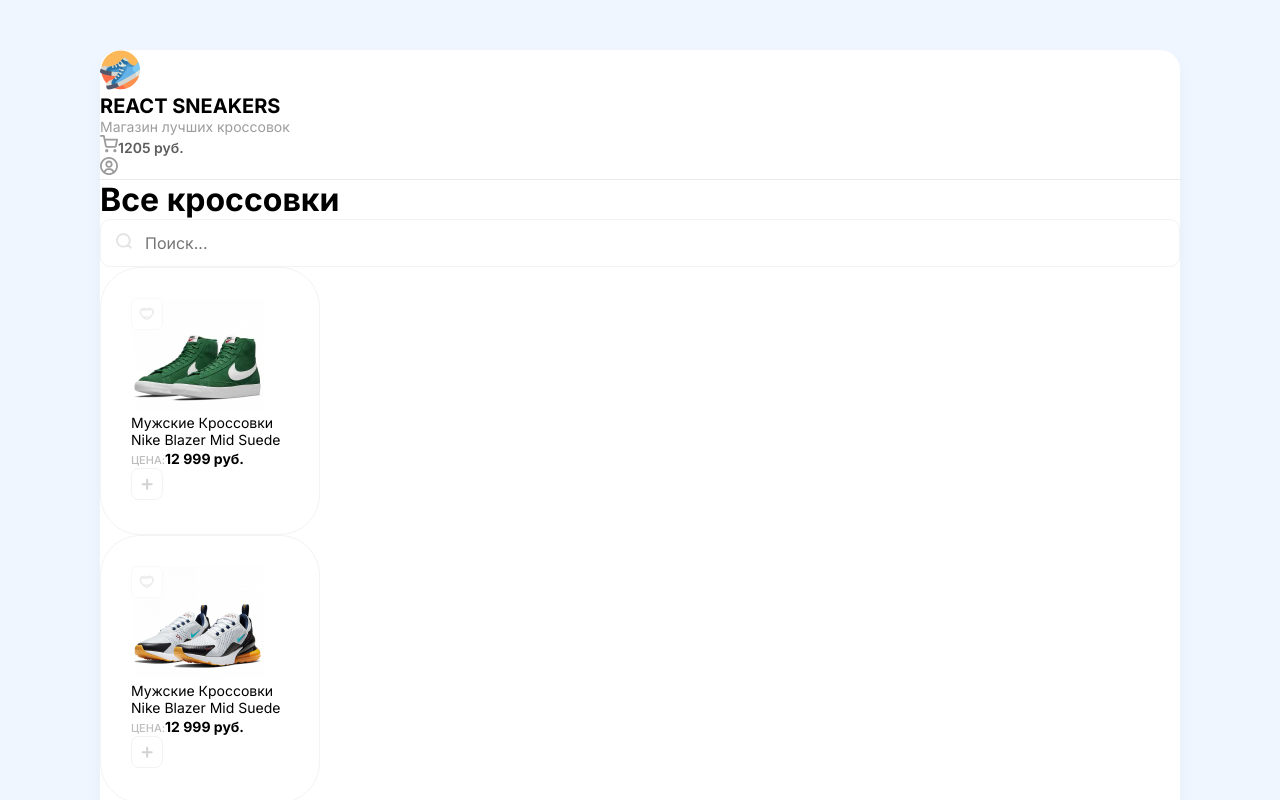
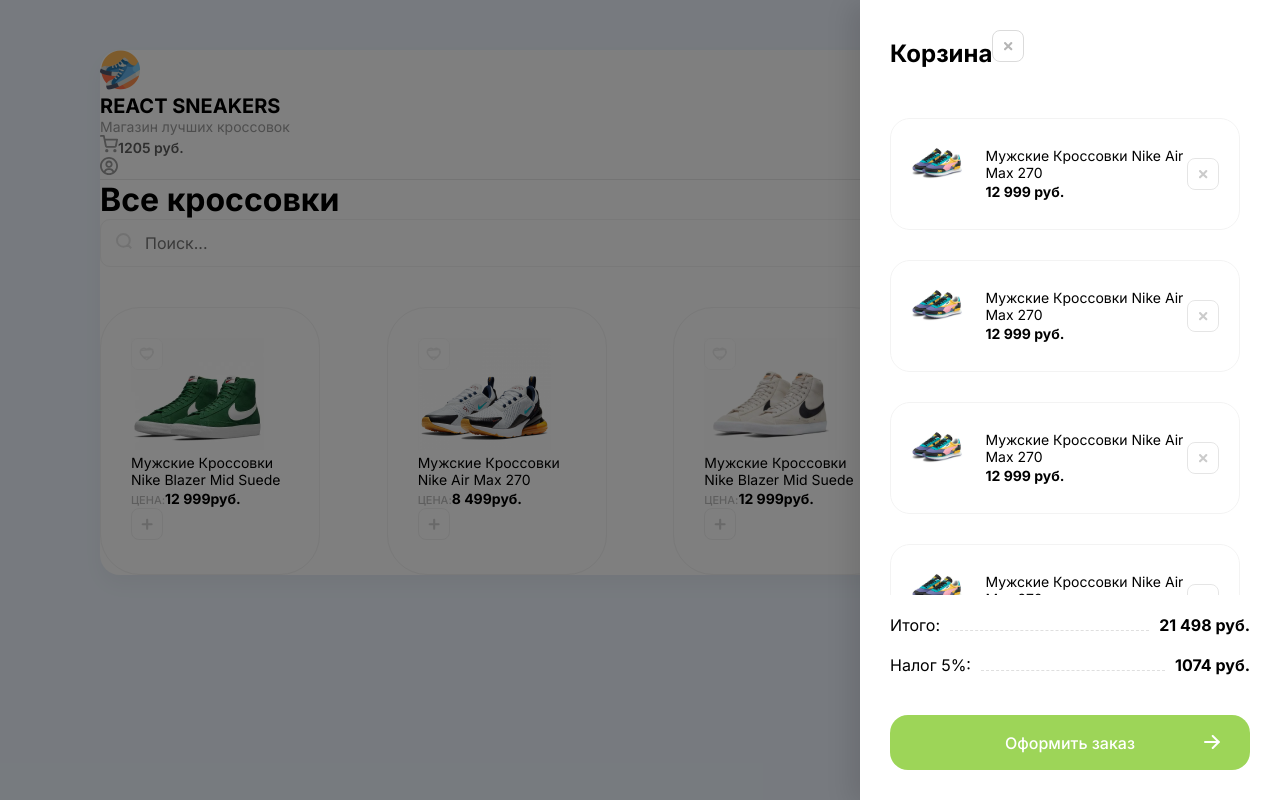
Before and after one commit to Behruz746/React-SNEAKERS, a React (Vite) app: page / in a window 1280 px wide. Shown: the top 800 px of the page. Built offline with nearby package versions, Linux system fonts and the light colour scheme.

Commit message:
new function in react components

```diff
--- a/src/App.jsx
+++ b/src/App.jsx
@@ -1,7 +1,7 @@
 // Components
-import Drawer from "./components/Drawer";
+import Drawer from "./components/Drawer/Drawer";
 import Header from "./components/Header";
-import Cards from "./components/Cards";
+import Cards from "./components/Card/Cards";
 
 // Images
 import { search } from "./assets/index.js";
@@ -21,7 +21,7 @@
           </div>
         </div>
 
-        <Cards />
+        <Cards onClick={() => console.log("Hello")} />
       </div>
     </div>
   );
--- /dev/null
+++ b/src/components/Card/Card.module.scss
@@ -0,0 +1,67 @@
+.Cards {
+    display: flex;
+    align-items: center;
+    justify-content: space-between;
+    margin-top: 40px;
+    flex-wrap: wrap;
+    gap: 20px;
+  }
+
+  .card {
+    border: 1px solid #f3f3f3;
+    padding: 30px;
+    width: 220px;
+    border-radius: 40px;
+    transition: .2s ease-in-out;
+
+    &:hover {
+      box-shadow: 0px 14px 30px 0px rgba(0, 0, 0, 0.06);
+      transform: translateY(-5px);
+    }
+
+    .favorite {
+      position: absolute;
+      cursor: pointer;
+
+      img {
+        width: 32px;
+        height: auto;
+      }
+    }
+
+    span {
+      color: #BDBDBD;
+      font-size: 11px;
+      font-style: normal;
+      font-weight: 500;
+      line-height: normal;
+      text-transform: uppercase
+    }
+
+    h5 {
+      color: #000;
+      font-size: 14px;
+      font-style: normal;
+      font-weight: 400;
+      line-height: normal
+    }
+
+    b {
+      color: #000;
+      font-size: 14px;
+      font-style: normal;
+      font-weight: 700;
+      line-height: normal;
+    }
+  }
+
+  .card__btn {
+    background-color: #fff;
+    box-sizing: border-box;
+    border-radius: 8px;
+    width: 32px;
+    height: 32px;
+    border: 0;
+    outline: 0;
+    cursor: pointer;
+  }
--- a/src/components/Cards.jsx
+++ b/src/components/Card/Cards.jsx
@@ -1,28 +1,31 @@
 import { v4 as uuidv4 } from "uuid";
 
+// Style
+import styles from "./Card.module.scss";
+
 // Images
-import { plusIcon, heart, heart_active } from "../assets/index.js";
+import { plusIcon, heart, heart_active } from "../../assets/index.js";
 
 // card Data
-import cardsObj from "../constants/dataObj.js";
+import cardsObj from "../../constants/dataObj.js";
 
-function Cards() {
+function Cards(props) {
   return (
-    <div className="d-flex align-center justify-between mt-40 Cards">
+    <div className={styles.Cards}>
       {cardsObj.map((data) => {
         return (
-          <div className="card" key={uuidv4()}>
-            <div className="favorite">
+          <div className={styles.card} key={uuidv4()}>
+            <div className={styles.favorite}>
               <img src={heart} alt="heart" />
             </div>
             <img width={133} height={112} src={data.image} alt="Shoes image" />
-            <h5>{data.title}</h5>
+            <h5>{data.name}</h5>
             <div className="d-flex justify-between align-center">
               <div className="d-flex flex-column mt-15">
-                <span>{data.price}</span>
-                <b>12 999 руб.</b>
+                <span>ЦЕНА:</span>
+                <b>{data.price}руб.</b>
               </div>
-              <button className="card__btn">
+              <button className={styles.card__btn} onClick={props.onClick}>
                 <img width={32} height={32} src={plusIcon} alt="plus icon" />
               </button>
             </div>
--- a/src/components/Drawer.jsx
+++ b/src/components/Drawer/Drawer.jsx
@@ -1,10 +1,17 @@
-import { remove_btn, shoes01, arrow } from '../assets/index';
+// Buttun component
+import GreenBtn from "../GreenBtn";
+
+// Images
+import { remove_btn, shoes01 } from "../../assets/index";
+
+// Styles
+import styles from "./Drawer.module.scss";
 
 function Drawer() {
   return (
     <>
-      <div style={{ display: "none" }} className="overlay">
-        <div className="drawer__block">
+      <div style={{ display: "block" }} className={styles.overlay}>
+        <div className={styles.drawer__block}>
           <h2 className="d-flex justify-between">
             Корзина
             <img
@@ -16,11 +23,11 @@
             />
           </h2>
 
-          <div className="items">
-            <div className="cart__item d-flex align-center mb-20">
+          <div className={styles.items}>
+            <div className={styles.cart__item}>
               <div
                 style={{ backgroundImage: `url(${shoes01})` }}
-                className="cart__item-img"
+                className={styles.cart__item_img}
               ></div>
 
               <div className="mr-20 flex">
@@ -33,13 +40,13 @@
                 height={32}
                 src={remove_btn}
                 alt="Remove btn"
-                className="remove__btn"
+                className={styles.remove__btn}
               />
             </div>
-            <div className="cart__item d-flex align-center mb-20">
+            <div className={styles.cart__item}>
               <div
                 style={{ backgroundImage: `url(${shoes01})` }}
-                className="cart__item-img"
+                className={styles.cart__item_img}
               ></div>
 
               <div className="mr-20 flex">
@@ -52,13 +59,13 @@
                 height={32}
                 src={remove_btn}
                 alt="Remove btn"
-                className="remove__btn"
+                className={styles.remove__btn}
               />
             </div>
-            <div className="cart__item d-flex align-center mb-20">
+            <div className={styles.cart__item}>
               <div
                 style={{ backgroundImage: `url(${shoes01})` }}
-                className="cart__item-img"
+                className={styles.cart__item_img}
               ></div>
 
               <div className="mr-20 flex">
@@ -71,12 +78,31 @@
                 height={32}
                 src={remove_btn}
                 alt="Remove btn"
-                className="remove__btn"
+                className={styles.remove__btn}
+              />
+            </div>
+            <div className={styles.cart__item}>
+              <div
+                style={{ backgroundImage: `url(${shoes01})` }}
+                className={styles.cart__item_img}
+              ></div>
+
+              <div className="mr-20 flex">
+                <p className="mb-5">Мужские Кроссовки Nike Air Max 270</p>
+                <b>12 999 руб.</b>
+              </div>
+
+              <img
+                width={32}
+                height={32}
+                src={remove_btn}
+                alt="Remove btn"
+                className={styles.remove__btn}
               />
             </div>
           </div>
 
-          <div className="cartTotal__block">
+          <div className={styles.cartTotal__block}>
             <ul>
               <li>
                 <span>Итого:</span>
@@ -89,10 +115,7 @@
                 <b>1074 руб.</b>
               </li>
             </ul>
-            <button className="greenBtn">
-              Оформить заказ
-              <img src={arrow} alt="Arrow" />
-            </button>
+            <GreenBtn title={"Оформить заказ"} />
           </div>
         </div>
       </div>
--- /dev/null
+++ b/src/components/Drawer/Drawer.module.scss
@@ -0,0 +1,121 @@
+.overlay {
+    position: absolute;
+    width: 100%;
+    height: 100%;
+    left: 0;
+    top: 0;
+    background: rgba(0, 0, 0, 0.5);
+    z-index: 9;
+}
+
+.drawer__block {
+    display: flex;
+    flex-direction: column;
+    position: absolute;
+    width: 420px;
+     height: 100%;
+    right: 0;
+    background-color: #fff;
+    box-shadow: -10px 4px 24px rgba(0, 0, 0, 0.1);
+    padding: 30px;
+
+    h2 {
+      margin: 0;
+      color: #000;
+      font-size: 24px;
+      font-style: normal;
+      font-weight: 700;
+      line-height: normal;
+    }
+
+    .items {
+      flex: 1;
+      overflow: auto;
+      margin: 20px 0;
+
+      &::-webkit-scrollbar {
+        width: 20px;
+      }
+
+      &::-webkit-scrollbar-track {
+        box-shadow: inset 0 0 3px rgb(206, 202, 202);
+        border-radius: 5px;
+      }
+
+      &::-webkit-scrollbar-thumb {
+        background: rgba(188, 184, 184, 0.672);
+        border-radius: 5px;
+      }
+
+      &::-webkit-scrollbar-thumb:hover {
+        background: rgb(188, 184, 184);
+      }
+    }
+  }
+
+  .cartTotal__block {
+    ul {
+      margin-bottom: 40px !important;
+
+      li {
+        display: flex;
+        align-items: flex-end;
+        margin-bottom: 20px;
+      }
+
+      div {
+        flex: 1;
+        height: 1px;
+        border-bottom: 1px dashed #DFDFDF;
+        position: relative;
+        top: -4px;
+        margin: 0 10px;
+      }
+    }
+  }
+
+  .cart__item_img {
+    background-position: -1px -3px;
+    background-repeat: no-repeat;
+    background-size: contain;
+    width: 70px;
+    height: 70px;
+    margin-right: 20px;
+  }
+
+.cart__item {
+    display: flex;
+    align-items: center;
+    margin: 30px 10px 20px 0;
+    border-radius: 20px;
+    padding: 20px;
+    border: 1px solid #f3f3f3;
+    overflow: hidden;
+
+    p {
+      color: #000;
+      font-size: 14px;
+      font-style: normal;
+      font-weight: 400;
+      line-height: normal;
+      margin: 0;
+    }
+
+    b {
+      color: #000;
+      font-size: 14px;
+      font-style: normal;
+      font-weight: 700;
+      line-height: normal;
+    }
+
+    .remove__btn {
+      opacity: .7;
+      transition: opacity .15s ease-in-out;
+      cursor: pointer;
+
+      &:hover {
+        opacity: 1;
+      }
+    }
+  }
--- /dev/null
+++ b/src/components/GreenBtn.jsx
@@ -0,0 +1,15 @@
+// Icon
+import { arrow } from "../assets/index";
+
+function GreenBtn({ title }) {
+  return (
+    <>
+      <button className="greenBtn greenBtn_total">
+        {title}
+        <img src={arrow} alt="Arrow" />
+      </button>
+    </>
+  );
+}
+
+export default GreenBtn;
--- a/src/constants/dataObj.js
+++ b/src/constants/dataObj.js
@@ -1,26 +1,25 @@
 import { shoes01, shoes02, shoes03, shoes04 } from "../assets/index";
-let price = "ЦЕНА:";
 
 const cardsObj = [
   {
-    title: "Мужские Кроссовки Nike Blazer Mid Suede",
+    name: "Мужские Кроссовки Nike Blazer Mid Suede",
     image: shoes02,
-    price: price,
+    price: "12 999",
   },
   {
-    title: "Мужские Кроссовки Nike Blazer Mid Suede",
+    name: "Мужские Кроссовки Nike Air Max 270",
     image: shoes04,
-    price: price,
+    price: "8 499",
   },
   {
-    title: "Мужские Кроссовки Nike Blazer Mid Suede",
+    name: "Мужские Кроссовки Nike Blazer Mid Suede",
     image: shoes03,
-    price: price,
+    price: "12 999",
   },
   {
-    title: "Мужские Кроссовки Nike Blazer Mid Suede",
+    name: "Кроссовки Puma X Aka Boku Future Rider",
     image: shoes01,
-    price: price,
+    price: "8 999 ",
   },
 ];
 
--- a/src/index.scss
+++ b/src/index.scss
@@ -69,70 +69,6 @@
   line-height: normal;
 }
 
-.Cards {
-  flex-wrap: wrap;
-  gap: 20px;
-}
-
-.card {
-  border: 1px solid #f3f3f3;
-  padding: 30px;
-  width: 220px;
-  border-radius: 40px;
-  transition: .2s ease-in-out;
-
-  &:hover {
-    box-shadow: 0px 14px 30px 0px rgba(0, 0, 0, 0.06);
-    transform: translateY(-5px);
-  }
-
-  .favorite {
-    position: absolute;
-    cursor: pointer;
-
-    img {
-      width: 32px;
-      height: auto;
-    }
-  }
-
-  span {
-    color: #BDBDBD;
-    font-size: 11px;
-    font-style: normal;
-    font-weight: 500;
-    line-height: normal;
-    text-transform: uppercase
-  }
-
-  h5 {
-    color: #000;
-    font-size: 14px;
-    font-style: normal;
-    font-weight: 400;
-    line-height: normal
-  }
-
-  b {
-    color: #000;
-    font-size: 14px;
-    font-style: normal;
-    font-weight: 700;
-    line-height: normal;
-  }
-}
-
-.card__btn {
-  background-color: #fff;
-  box-sizing: border-box;
-  border-radius: 8px;
-  width: 32px;
-  height: 32px;
-  border: 0;
-  outline: 0;
-  cursor: pointer;
-}
-
 .search__block {
   border: 1px solid #f3f3f3;
   border-radius: 10px;
@@ -146,100 +82,6 @@
     font-size: 16px;
     max-width: 200px;
     width: 100%;
-  }
-}
-
-.overlay {
-  position: absolute;
-  width: 100%;
-  height: 100%;
-  left: 0;
-  top: 0;
-  background: rgba(0, 0, 0, 0.5);
-  z-index: 9;
-}
-
-.drawer__block {
-  display: flex;
-  flex-direction: column;
-  border: 1px solid #d00;
-  position: absolute;
-  width: 420px;
-   height: 100%;
-  right: 0;
-  background-color: #fff;
-  box-shadow: -10px 4px 24px rgba(0, 0, 0, 0.1);
-  padding: 30px;
-
-  h2 {
-    margin: 0;
-    color: #000;
-    font-size: 24px;
-    font-style: normal;
-    font-weight: 700;
-    line-height: normal;
-  }
-
-  .items {
-    flex: 1;
-    overflow: auto;
-    margin: 20px 0;
-
-    &::-webkit-scrollbar {
-      width: 20px;
-    }
-
-    &::-webkit-scrollbar-track {
-      box-shadow: inset 0 0 3px rgb(206, 202, 202);
-      border-radius: 5px;
-    }
-
-    &::-webkit-scrollbar-thumb {
-      background: rgba(188, 184, 184, 0.672);
-      border-radius: 5px;
-    }
-
-    &::-webkit-scrollbar-thumb:hover {
-      background: rgb(188, 184, 184);
-    }
-  }
-}
-
-.cartTotal__block {
-  ul {
-    margin-bottom: 40px !important;
-
-    li {
-      display: flex;
-      align-items: flex-end;
-      margin-bottom: 20px;
-    }
-
-    div {
-      flex: 1;
-      height: 1px;
-      border-bottom: 1px dashed #DFDFDF;
-      position: relative;
-      top: -4px;
-      margin: 0 10px;
-    }
-  }
-
-  .greenBtn {
-    position: relative;
-
-    &:hover {
-      img {
-        transform: translateX(5px);
-      }
-    }
-
-    img {
-      position: absolute;
-      right: 30px;
-      top: 20px;
-      transition: transform .15s ease-in-out;
-    }
   }
 }
 
@@ -268,46 +110,19 @@
   }
 }
 
-.cart__item {
-  margin: 30px 10px 0 0;
-  border-radius: 20px;
-  padding: 20px;
-  border: 1px solid #f3f3f3;
-  overflow: hidden;
+.greenBtn_total {
+  position: relative;
 
-  p {
-    color: #000;
-    font-size: 14px;
-    font-style: normal;
-    font-weight: 400;
-    line-height: normal;
-    margin: 0;
+  &:hover {
+    img {
+      transform: translateX(5px);
+    }
   }
 
-  b {
-    color: #000;
-    font-size: 14px;
-    font-style: normal;
-    font-weight: 700;
-    line-height: normal;
-  }
-
-  .remove__btn {
-    opacity: .7;
-    transition: opacity .15s ease-in-out;
-    cursor: pointer;
-
-    &:hover {
-      opacity: 1;
-    }
+  img {
+    position: absolute;
+    right: 30px;
+    top: 20px;
+    transition: transform .15s ease-in-out;
   }
 }
-
-.cart__item-img {
-  background-position: -1px -3px;
-  background-repeat: no-repeat;
-  background-size: contain;
-  width: 70px;
-  height: 70px;
-  margin-right: 20px;
-}
```
